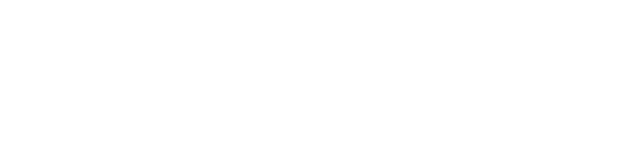
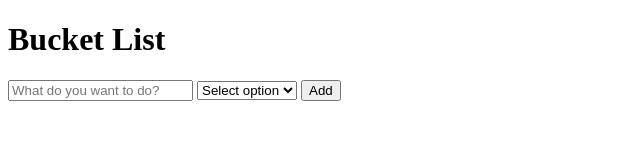
Before and after one commit to Nennae/bucket-list, a plain HTML site: page index.html in a window 1280 px wide. Shown: the whole page, without its empty margins (0-640 px from the left). Drawn offline with Linux system fonts and the light colour scheme.

Commit message:
html structure

```diff
--- a/index.html
+++ b/index.html
@@ -3,10 +3,33 @@
 <head>
       <meta charset="UTF-8">
       <meta name="viewport" content="width=device-width, initial-scale=1.0">
+      <link rel="preconnect" href="https://fonts.googleapis.com">
+      <link rel="preconnect" href="https://fonts.gstatic.com" crossorigin>
+      <link href="https://fonts.googleapis.com/css2?family=Poppins:ital,wght@0,100;0,200;0,300;0,400;0,500;0,600;0,700;0,800;0,900;1,100;1,200;1,300;1,400;1,500;1,600;1,700;1,800;1,900&display=swap"
+            rel="stylesheet">
+            <link rel="stylesheet" href="style.css">
       <title>Bucket List</title>
       <script src="app.js" defer></script>
 </head>
 <body>
-
+      <div id="wrapper">
+      <header>
+            <h1>Bucket List</h1>
+      </header>
+      <main id="main-content">
+            <form id="bucketForm">
+                  <input type="text" id="activityName"placeholder="What do you want to do?" required />
+                  <select id="activityCategory">
+                        <option value="none" selected disabled hidden>Select option</option>
+                        <option value="Travel">Travel</option>
+                        <option value="Adventure">Adventure</option>
+                        <option value="Learning">Learning</option>
+                        <option value="Hobby">Hobby</option>
+                  </select>
+                  <button type="submit" class="submit-btn">Add</button>
+            </form>
+            <section id="bucketLists"></section>
+      </main>
+      </div>
 </body>
 </html>
```
